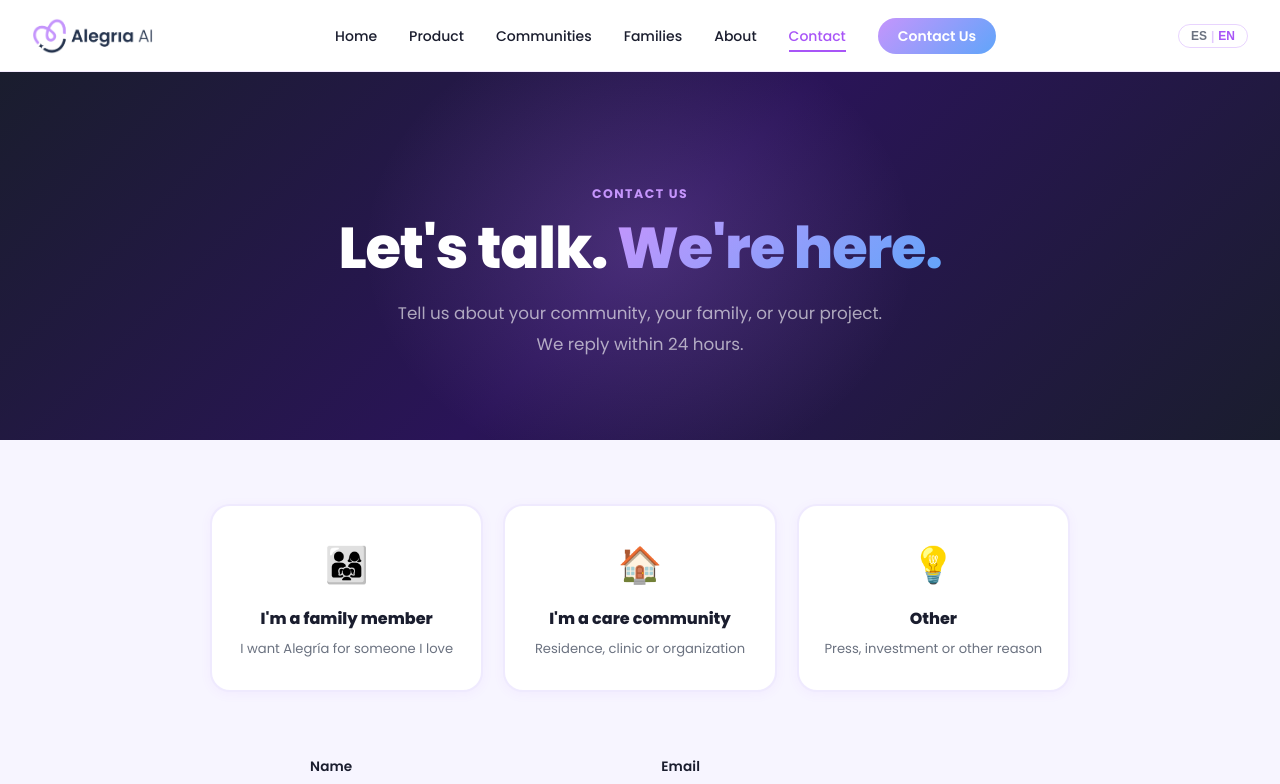
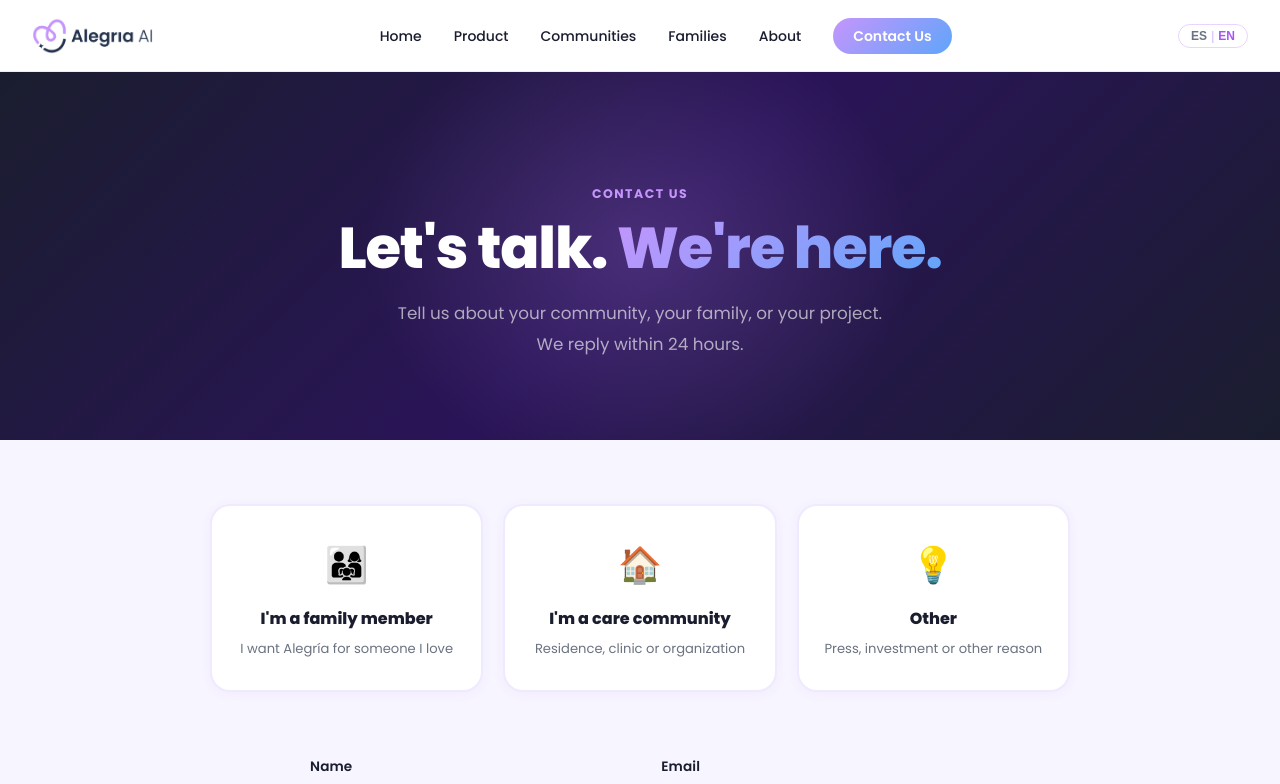
Before and after one commit to heymidori/alegriawebsite, a React (Vite) app: page /contacto in a window 1280 px wide. Shown: the top 784 px of the page. Built offline with nearby package versions, Linux system fonts and the light colour scheme.

Commit message:
Remove duplicate Contact link from nav — CTA button already handles it

```diff
--- a/src/i18n/translations.ts
+++ b/src/i18n/translations.ts
@@ -7,7 +7,6 @@ export const translations = {
         { to: '/comunidades', label: 'Comunidades' },
         { to: '/familias', label: 'Familias' },
         { to: '/nosotros', label: 'Nosotros' },
-        { to: '/contacto', label: 'Contacto' },
       ],
       cta: 'Contáctanos',
       openMenu: 'Abrir menú',
@@ -404,7 +403,6 @@ export const translations = {
         { to: '/comunidades', label: 'Communities' },
         { to: '/familias', label: 'Families' },
         { to: '/nosotros', label: 'About' },
-        { to: '/contacto', label: 'Contact' },
       ],
       cta: 'Contact Us',
       openMenu: 'Open menu',
@@ -432,7 +430,7 @@ export const translations = {
       problemClosing: 'Alegría was created to close this gap.',
       problems: [
         { icon: '🫀', title: 'Health impact', desc: 'Loneliness in older adults carries risks comparable to smoking. It accelerates cognitive decline and worsens depression.' },
-        { icon: '🤝', title: 'Lack of companionship', desc: 'Most people with disabilities don\'t have a daily companion who knows them as people — not as cases.' },
+        { icon: '🤝', title: 'Lack of companionship', desc: 'Most people with disabilities receive care, but few have a daily companion that understands who they are beyond their condition.' },
         { icon: '⏳', title: 'Real limitations', desc: 'Families and care teams want to be present, but work, distance, and staffing shortages make it nearly impossible.' },
       ],
       serveLabel: 'WHO ALEGRÍA SERVES',
@@ -618,7 +616,7 @@ export const translations = {
       familyH2: 'You stay in the loop. Without being in the room.',
       familyIntro: 'Alegría keeps you genuinely connected to your loved one\'s daily life — not just checking a box, but understanding how they\'re really doing.',
       familySteps: [
-        { icon: '✏️', title: 'You configure everything upfront', desc: 'Before the first call, you tell Alegría who they are: their stories, the people they love, what makes them laugh, and the reminders they need. Takes about five minutes.' },
+        { icon: '✏️', title: 'You configure everything upfront', desc: 'Before the first call, you tell Alegría who they are: their stories, the people they love, what makes them laugh, and the reminders they need. Takes about ten minutes.' },
         { icon: '📞', title: 'Alegría shows up every day', desc: 'Alegría calls at the times you set — or your loved one can reach out whenever they want. It remembers what they talked about last time, so every conversation builds on the last.' },
         { icon: '📬', title: 'You receive weekly summaries', desc: 'Each week, a simple summary shows how many conversations happened, what topics came up, and how your loved one engaged. Enough to feel close — nothing overwhelming.' },
         { icon: '🔔', title: 'Gentle alerts when something shifts', desc: 'If Alegría notices a change — less engagement, more sadness, a skipped routine — you get a quiet heads-up before it becomes a concern. Not an alarm. Just awareness.' },
```
